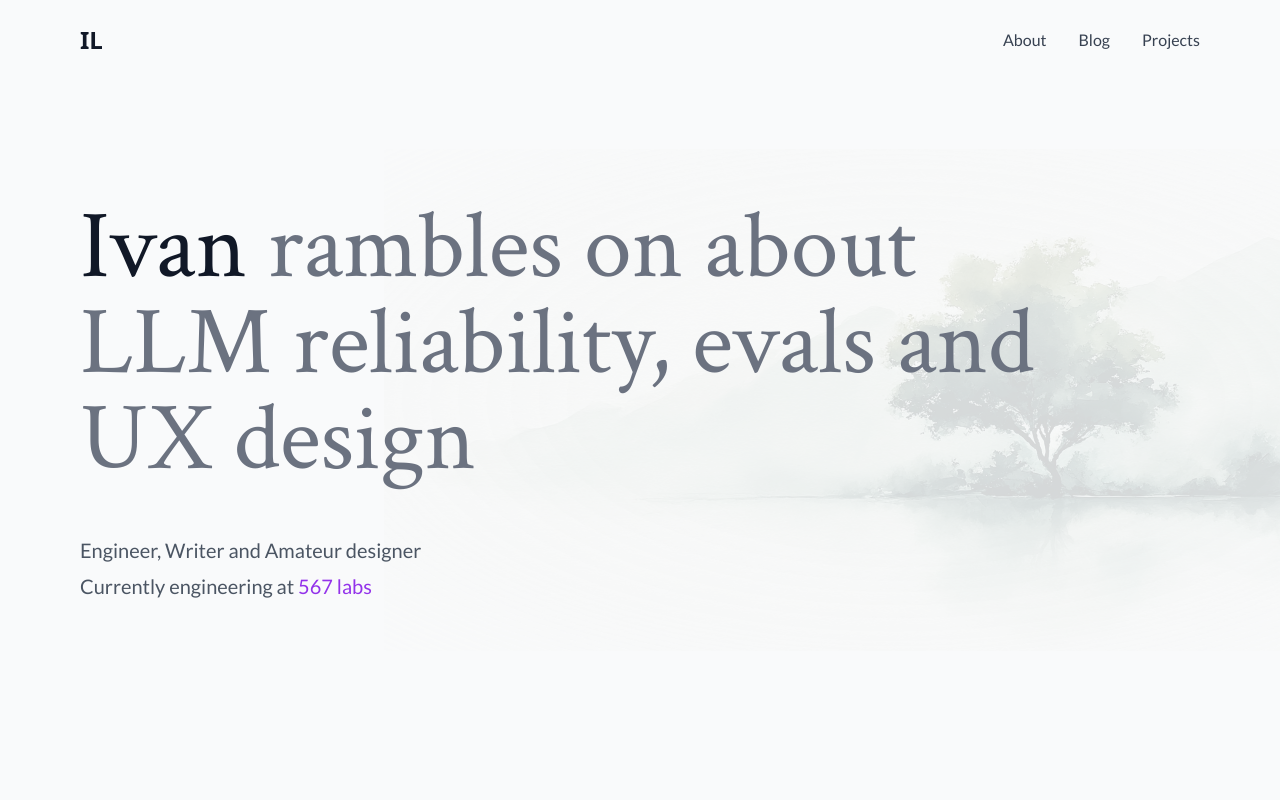
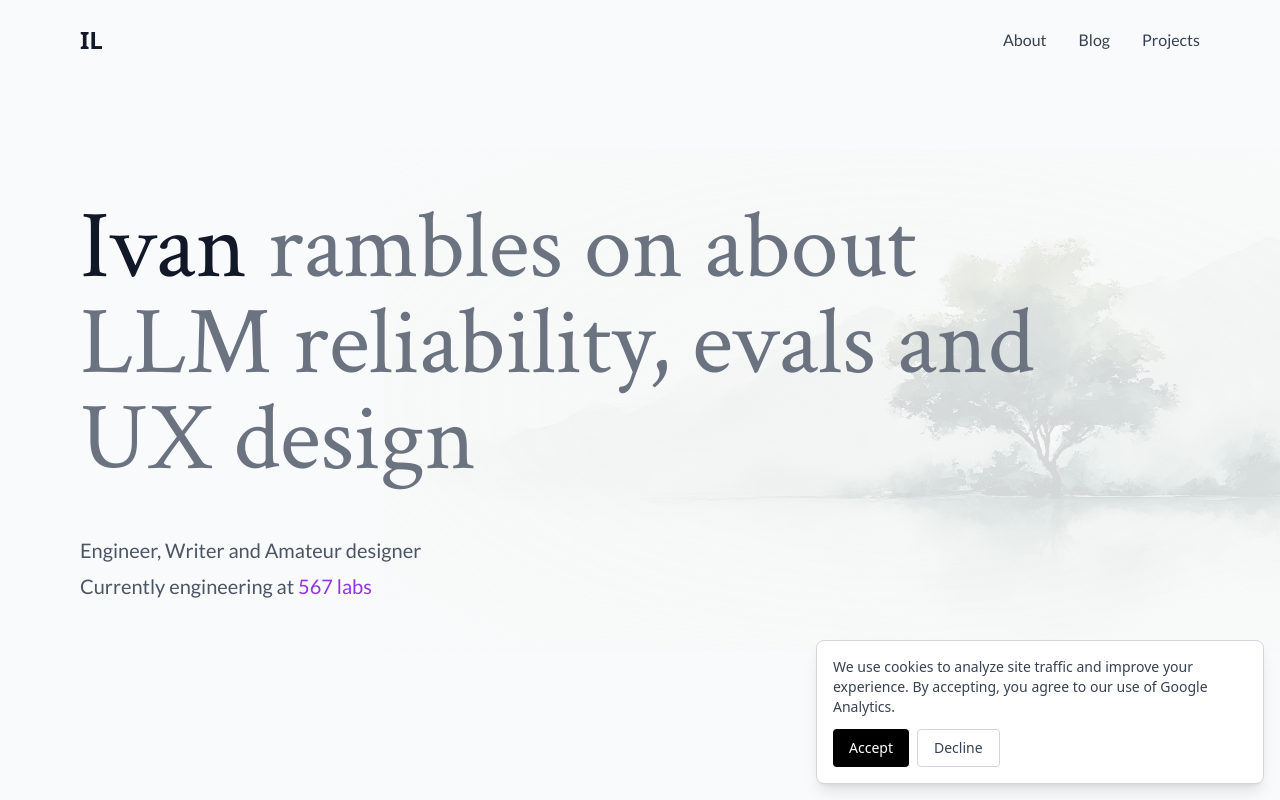
Before and after one commit to ivanleomk/website-v4, a Next.js app: page / in a window 1280 px wide. Shown: the top 800 px of the page. Built offline with nearby package versions, Linux system fonts and the light colour scheme.

Commit message:
feat: add cookie stuff

```diff
--- a/src/app/layout.tsx
+++ b/src/app/layout.tsx
@@ -1,6 +1,7 @@
 import type { Metadata } from "next";
 import { Lato, Crimson_Text } from "next/font/google";
 import "./globals.css";
+import { GoogleAnalytics } from "@/components/GoogleAnalytics";
 
 const lato = Lato({
   variable: "--font-lato",
@@ -30,6 +31,7 @@ export default function RootLayout({
         className={`${lato.variable} ${crimsonText.variable} antialiased`}
       >
         {children}
+        <GoogleAnalytics measurementId="G-MM8QMY5JWN" />
       </body>
     </html>
   );
--- /dev/null
+++ b/src/components/GoogleAnalytics.tsx
@@ -0,0 +1,104 @@
+'use client';
+
+import Script from 'next/script';
+import { useEffect, useState } from 'react';
+
+interface GoogleAnalyticsProps {
+  measurementId: string;
+}
+
+export function GoogleAnalytics({ measurementId }: GoogleAnalyticsProps) {
+  const [cookieConsent, setCookieConsent] = useState<boolean | null>(null);
+  const [mounted, setMounted] = useState(false);
+
+  useEffect(() => {
+    setMounted(true);
+    // Check for existing cookie consent
+    const consent = localStorage.getItem('cookie-consent');
+    if (consent === 'true') {
+      setCookieConsent(true);
+    } else if (consent === 'false') {
+      setCookieConsent(false);
+    }
+    // If no consent stored, leave as null to show banner
+  }, []);
+
+  useEffect(() => {
+    if (cookieConsent === true) {
+      // Initialize Google Analytics
+      window.gtag = window.gtag || function() {
+        (window.gtag.q = window.gtag.q || []).push(arguments);
+      };
+      window.gtag('js', new Date());
+      window.gtag('config', measurementId, {
+        page_title: document.title,
+        page_location: window.location.href,
+      });
+    }
+  }, [cookieConsent, measurementId]);
+
+  const handleAcceptCookies = () => {
+    localStorage.setItem('cookie-consent', 'true');
+    setCookieConsent(true);
+  };
+
+  const handleDeclineCookies = () => {
+    localStorage.setItem('cookie-consent', 'false');
+    setCookieConsent(false);
+  };
+
+  return (
+    <>
+      {cookieConsent === true && (
+        <>
+          <Script
+            src={`https://www.googletagmanager.com/gtag/js?id=${measurementId}`}
+            strategy="afterInteractive"
+          />
+          <Script id="google-analytics" strategy="afterInteractive">
+            {`
+              window.dataLayer = window.dataLayer || [];
+              function gtag(){dataLayer.push(arguments);}
+              gtag('js', new Date());
+              gtag('config', '${measurementId}', {
+                page_title: document.title,
+                page_location: window.location.href,
+              });
+            `}
+          </Script>
+        </>
+      )}
+
+      {mounted && cookieConsent === null && (
+        <div className="fixed bottom-4 right-4 bg-white border border-gray-300 rounded-lg p-4 shadow-lg z-50 max-w-md">
+          <div className="text-sm text-gray-700 mb-3">
+            <p>
+              We use cookies to analyze site traffic and improve your experience.
+              By accepting, you agree to our use of Google Analytics.
+            </p>
+          </div>
+          <div className="flex gap-2">
+            <button
+              onClick={handleAcceptCookies}
+              className="px-4 py-2 bg-black text-white text-sm rounded hover:bg-gray-800 transition-colors"
+            >
+              Accept
+            </button>
+            <button
+              onClick={handleDeclineCookies}
+              className="px-4 py-2 border border-gray-300 text-gray-700 text-sm rounded hover:bg-gray-50 transition-colors"
+            >
+              Decline
+            </button>
+          </div>
+        </div>
+      )}
+    </>
+  );
+}
+
+declare global {
+  interface Window {
+    gtag: (...args: any[]) => void;
+  }
+}
```
